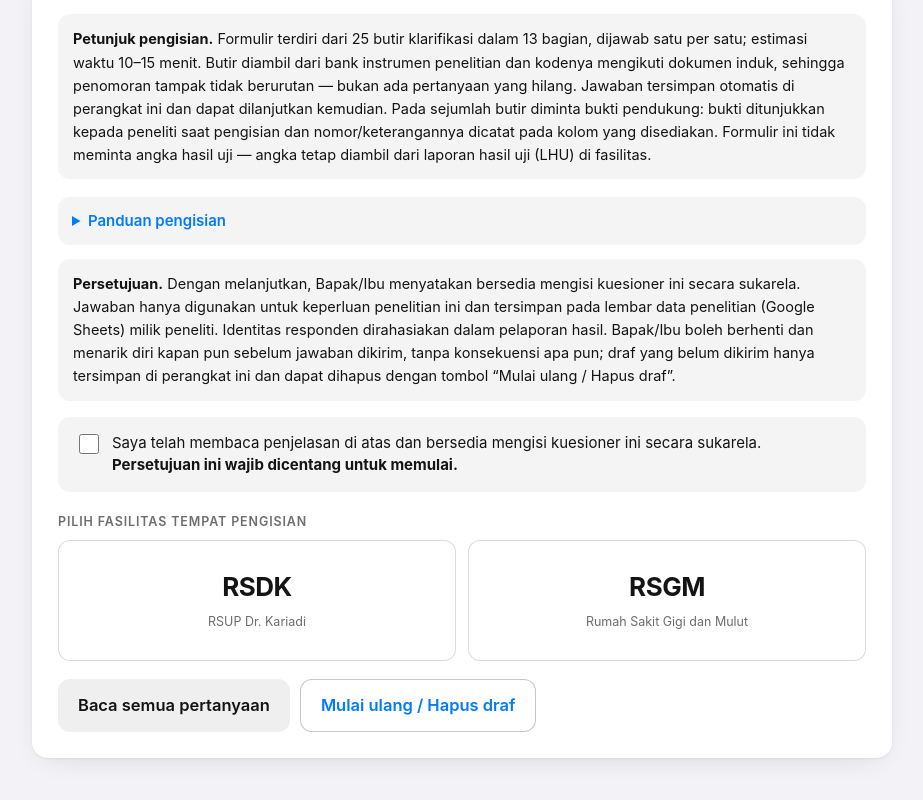
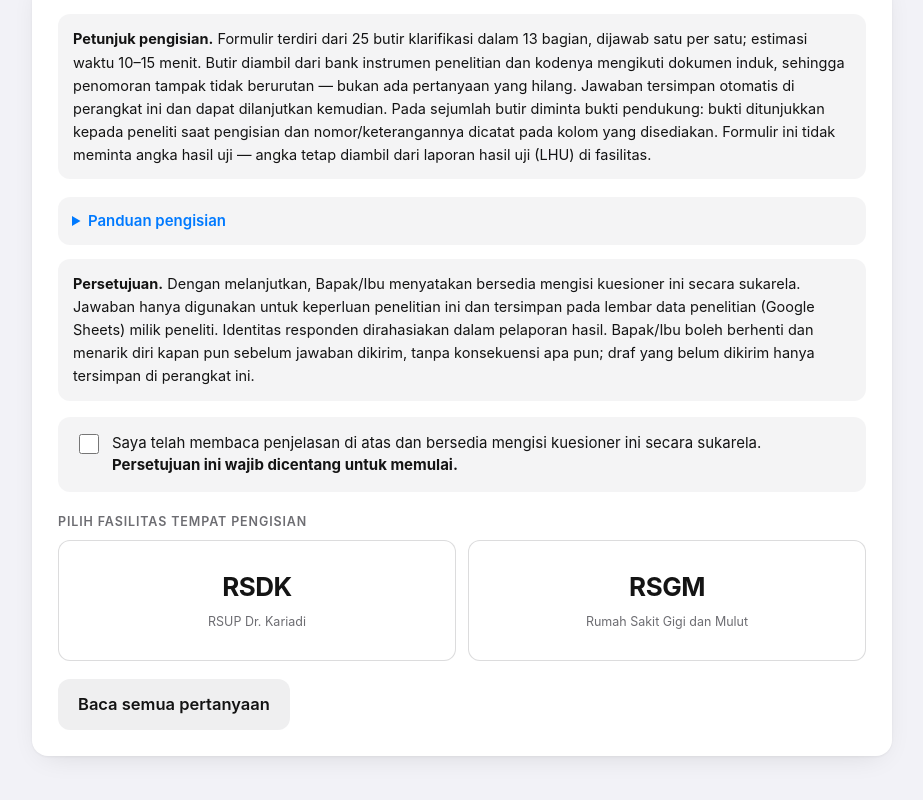
Before and after one commit to 0xRzbal/kuesioner, a Svelte app: page / in a window 1280 px wide. Shown: the part 994-1794 px from the top of the page, without its empty margins (178-1101 px from the left). Built offline with nearby package versions, Linux system fonts and the light colour scheme; the HTML template or start-up script is replaced by a standard one.

Commit message:
Remove the reset / delete-draft buttons from landing and review

```diff
--- a/src/App.svelte
+++ b/src/App.svelte
@@ -149,7 +149,7 @@
   {#if showAll}
     <AllView />
   {:else if step.t === 'fac'}
-    <Landing onShowAll={() => { showAll = true; window.scrollTo({ top: 0 }); }} onReset={resetAll} />
+    <Landing onShowAll={() => { showAll = true; window.scrollTo({ top: 0 }); }} />
   {:else if step.t === 'who'}
     <Who bind:error />
   {:else if step.t === 'intro'}
@@ -157,7 +157,7 @@
   {:else if step.t === 'q'}
     <Question it={step.it} bind:error />
   {:else}
-    <Review {result} onJump={jumpTo} onRetry={retry} onReset={resetAll} />
+    <Review {result} onJump={jumpTo} onRetry={retry} />
   {/if}
 </main>
 
--- a/src/components/Landing.svelte
+++ b/src/components/Landing.svelte
@@ -3,7 +3,6 @@
   import { D, IT, SEC } from '../lib/engine';
   import { state } from '../lib/store';
   export let onShowAll: () => void;
-  export let onReset: () => void;
   function pick(f: string) { $state.fac = f; }
 </script>
 
@@ -59,8 +58,7 @@
     secara sukarela. Jawaban hanya digunakan untuk keperluan penelitian ini dan tersimpan pada
     lembar data penelitian (Google Sheets) milik peneliti. Identitas responden dirahasiakan
     dalam pelaporan hasil. Bapak/Ibu boleh berhenti dan menarik diri kapan pun sebelum jawaban
-    dikirim, tanpa konsekuensi apa pun; draf yang belum dikirim hanya tersimpan di perangkat ini
-    dan dapat dihapus dengan tombol “Mulai ulang / Hapus draf”.
+    dikirim, tanpa konsekuensi apa pun; draf yang belum dikirim hanya tersimpan di perangkat ini.
   </p>
 
   <label class="consent">
@@ -79,6 +77,5 @@
 
   <div style="display:flex;gap:10px;flex-wrap:wrap;margin-top:18px">
     <button class="btn" on:click={onShowAll}>Baca semua pertanyaan</button>
-    <button class="btn g" on:click={onReset}>Mulai ulang / Hapus draf</button>
   </div>
 </div>
--- a/src/components/Review.svelte
+++ b/src/components/Review.svelte
@@ -5,7 +5,6 @@
   export let result: SendResult | null = null;
   export let onJump: (kode: string) => void;
   export let onRetry: () => void;
-  export let onReset: () => void = () => {};
   $: total = IT.filter((it) => complete(it, $state.s[it.kode] || {}) && (it.kode !== 'K-04' || $state.k4agree)).length;
   $: ok = !!(result && result.ok);
   $: pend = pendingCount();
@@ -20,7 +19,6 @@
     <h1>Tinjau &amp; Kirim</h1>
     <p class="lead">Periksa ringkasan jawaban di bawah. Ketuk butir mana pun untuk mengubah jawabannya. Butir yang dilewati atau belum dijawab ditandai “Belum diisi” dan tetap harus dilengkapi sebelum jawaban dapat dikirim — termasuk pernyataan kebenaran pada butir K4.</p>
     <p class="note">Jawaban akan dikirim kepada peneliti dan tersimpan pada lembar data penelitian. Pastikan ringkasan sudah benar sebelum menekan tombol Kirim. Nomor butir tampak tidak berurutan karena kodenya mengikuti bank instrumen/dokumen induk — bukan ada pertanyaan yang hilang.</p>
-    <button class="btn g" on:click={onReset}>Mulai ulang / Hapus draf</button>
   {/if}
 
   {#if !ok}
```
Also changed, not shown: 1 other file (tests, documents, lock files or other folders).
